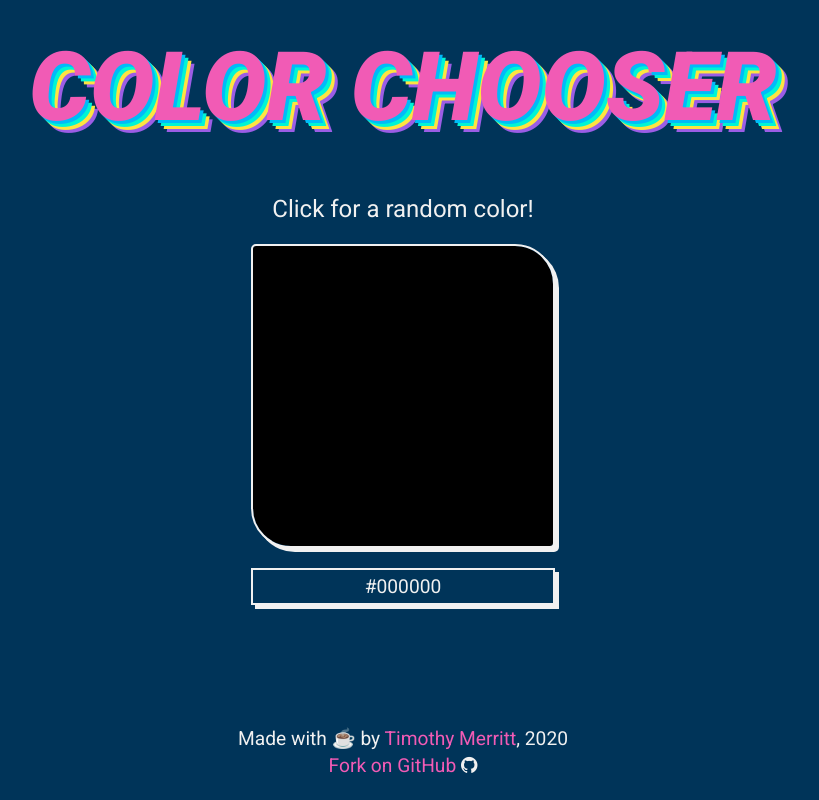
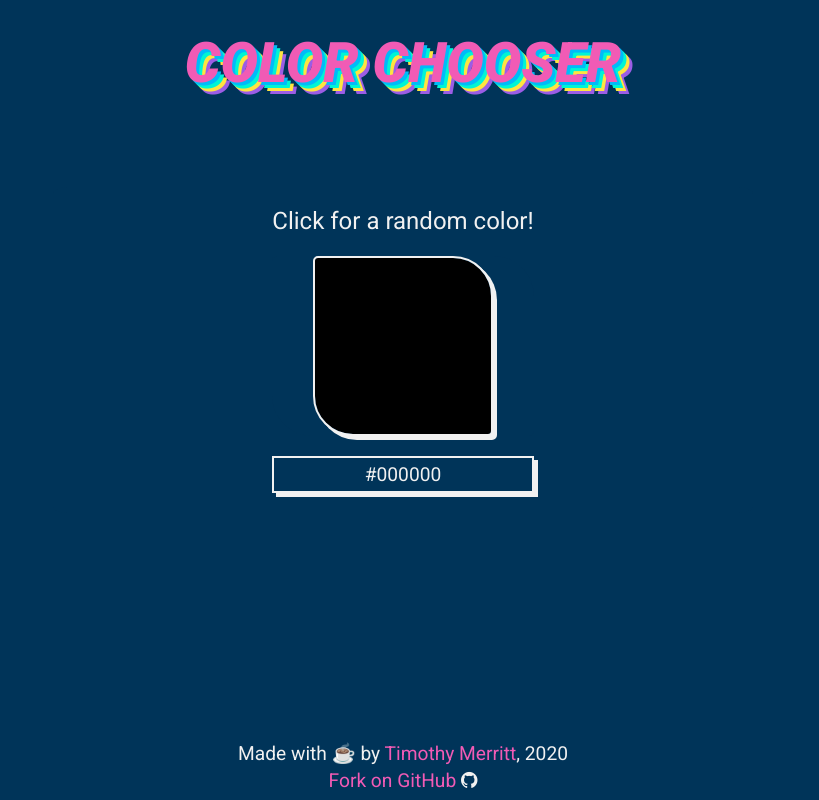
Before and after one commit to timmybytes/color-chooser, a React (Create React App) app: page / in a window 1280 px wide. Shown: the whole page, without its empty margins (237-1056 px from the left). Built offline with nearby package versions, Linux system fonts and the light colour scheme.

Commit message:
Work-in-progress breakpoints

```diff
--- a/src/index.css
+++ b/src/index.css
@@ -1,10 +1,10 @@
 .footer {
   color: #f1f1f1;
-  position: absolute;
+  position: fixed;
   left: 0;
   bottom: 0;
   width: 100%;
-  margin-bottom: 20px;
+  padding-bottom: 5px;
   text-align: center;
   line-height: 1.4;
   z-index: 1;
@@ -46,13 +46,13 @@
       -ms-flex-align: center;
           align-items: center;
   width: 80%;
-  -webkit-box-pack: start;
-      -ms-flex-pack: start;
-          justify-content: start;
+  -webkit-box-pack: center;
+      -ms-flex-pack: center;
+          justify-content: center;
   position: relative;
 }
 
-.header__img {
+.header .header__img {
   display: none;
   -ms-flex-preferred-size: 20%;
       flex-basis: 20%;
@@ -64,13 +64,9 @@
   max-width: 120px;
   max-height: 120px;
   margin: 0 auto 0 auto;
-  position: absolute;
-  top: 20%;
-  bottom: 25%;
-  left: 5%;
 }
 
-.header__title {
+.header .header__title {
   -ms-grid-column-align: left;
       justify-self: left;
   display: inline-block;
@@ -81,6 +77,85 @@
   color: #f15bb5;
   background: #003459;
   text-shadow: 3px 3px #00bbf9, 6px 6px #00f5d4, 9px 9px #fee440, 12px 12px #9b5de5;
+}
+
+* {
+  -webkit-box-sizing: border-box;
+          box-sizing: border-box;
+  margin: 0 auto;
+  padding: 0;
+  line-height: 1.2;
+  font-family: "Roboto", Arial, Helvetica, sans-serif;
+  text-align: center;
+  font-weight: 400;
+  color: #f1f1f1;
+  background: #003459;
+  z-index: 1;
+}
+
+.fa-palette {
+  color: red;
+}
+
+.card {
+  display: -webkit-box;
+  display: -ms-flexbox;
+  display: flex;
+  -webkit-box-orient: vertical;
+  -webkit-box-direction: normal;
+      -ms-flex-flow: column nowrap;
+          flex-flow: column nowrap;
+  max-height: 600px;
+  max-width: 700px;
+  margin: 40px auto;
+  border-radius: 2%;
+}
+
+.card .card__outer-container {
+  display: -webkit-box;
+  display: -ms-flexbox;
+  display: flex;
+  -webkit-box-orient: vertical;
+  -webkit-box-direction: normal;
+      -ms-flex-flow: column nowrap;
+          flex-flow: column nowrap;
+}
+
+.card .card__outer-container .card__tagline {
+  color: #f1f1f1;
+  margin-bottom: 20px;
+  font-size: 1.5rem;
+}
+
+.card .card__outer-container .card__inner-container {
+  border-radius: 5px 40px;
+  min-width: 100%;
+}
+
+.card .card__outer-container .card__inner-container .card__color-swatch {
+  border: 2px solid #f1f1f1;
+  -webkit-box-shadow: 4px 4px #f1f1f1;
+          box-shadow: 4px 4px #f1f1f1;
+  -ms-flex-item-align: start;
+      -ms-grid-row-align: start;
+      align-self: start;
+  border-radius: 5px 40px;
+  background-clip: padding-box;
+  background-color: #000000;
+  height: 180px;
+  width: 180px;
+}
+
+.card .card__outer-container .card__color-code {
+  border: 2px solid #f1f1f1;
+  -webkit-box-shadow: 4px 4px #f1f1f1;
+          box-shadow: 4px 4px #f1f1f1;
+  margin: 20px 0;
+  padding: 5px 0;
+  font-size: 1.2rem;
+  font-weight: 400;
+  text-transform: uppercase;
+  color: #f1f1f1;
 }
 
 @media (min-width: 320px) and (min-height: 568px) {
@@ -104,10 +179,35 @@
   }
 }
 
+@media only screen and (min-width: 500px) {
+  .card {
+    margin: 80px auto;
+  }
+  .card .card__color-swatch {
+    height: 300px;
+    width: 300px;
+  }
+  .card .card__color-code {
+    margin: 10px 0;
+    padding: 10px 0;
+  }
+  .card .card__tagline {
+    margin: 20px 0;
+    font-size: 2.2rem;
+  }
+}
+
 @media (min-width: 700px) {
   .header__title {
     font-size: 5rem;
     padding: 140px 0 10px;
+  }
+}
+
+@media (min-width: 812px) and (min-height: 375px) {
+  .header__title {
+    font-size: 3.8rem;
+    padding: 10px 0 10px;
   }
 }
 
@@ -118,109 +218,6 @@
   }
 }
 
-* {
-  margin: 0 auto;
-  padding: 0;
-  line-height: 1.2;
-  font-family: "Roboto", Arial, Helvetica, sans-serif;
-  text-align: center;
-  font-weight: 400;
-  color: #f1f1f1;
-  z-index: 1;
-}
-
-.fa-palette {
-  color: red;
-}
-
-.card {
-  display: -webkit-box;
-  display: -ms-flexbox;
-  display: flex;
-  -webkit-box-orient: vertical;
-  -webkit-box-direction: normal;
-      -ms-flex-flow: column nowrap;
-          flex-flow: column nowrap;
-  max-height: 600px;
-  max-width: 700px;
-  margin: 40px auto;
-  border-radius: 2%;
-}
-
-@media (min-width: 500) {
-  .card {
-    margin: 80px auto;
-  }
-}
-
-.card .card__outer-container {
-  display: -webkit-box;
-  display: -ms-flexbox;
-  display: flex;
-  -webkit-box-orient: vertical;
-  -webkit-box-direction: normal;
-      -ms-flex-flow: column nowrap;
-          flex-flow: column nowrap;
-}
-
-.card .card__outer-container .card__tagline {
-  color: #f1f1f1;
-  margin-bottom: 20px;
-  font-size: 1.5rem;
-}
-
-@media (min-width: 500) {
-  .card .card__outer-container .card__tagline {
-    margin: 20px 0;
-    font-size: 2.2rem;
-  }
-}
-
-.card .card__outer-container .card__inner-container {
-  border-radius: 5px 40px;
-  min-width: 100%;
-}
-
-.card .card__outer-container .card__inner-container .card__color-swatch {
-  border: 2px solid #f1f1f1;
-  -webkit-box-shadow: 4px 4px #f1f1f1;
-          box-shadow: 4px 4px #f1f1f1;
-  -ms-flex-item-align: start;
-      -ms-grid-row-align: start;
-      align-self: start;
-  border-radius: 5px 40px;
-  background-clip: padding-box;
-  background-color: #000000;
-  height: 180px;
-  width: 180px;
-}
-
-@media only screen and (min-width: 500px) {
-  .card .card__outer-container .card__inner-container .card__color-swatch {
-    height: 300px;
-    width: 300px;
-  }
-}
-
-.card .card__outer-container .card__color-code {
-  border: 2px solid #f1f1f1;
-  -webkit-box-shadow: 4px 4px #f1f1f1;
-          box-shadow: 4px 4px #f1f1f1;
-  margin: 20px 0;
-  padding: 5px 0;
-  font-size: 1.2rem;
-  font-weight: 400;
-  text-transform: uppercase;
-  color: #f1f1f1;
-}
-
-@media (min-width: 500) {
-  .card .card__outer-container .card__color-code {
-    margin: 10px 0;
-    padding: 10px 0;
-  }
-}
-
 .app {
   background-color: #003459;
   height: 100vh;
--- /dev/null
+++ b/src/sass/_app.scss
@@ -0,0 +1,5 @@
+.app {
+  background-color: $ColorAccent;
+  height: 100vh;
+  width: 100vw;
+}
--- a/src/sass/_card.scss
+++ b/src/sass/_card.scss
@@ -11,9 +11,6 @@
   max-width: 700px;
   margin: 40px auto;
   border-radius: 2%;
-  @media (min-width: 500) {
-    margin: 80px auto;
-  }
   .card__outer-container {
     display: flex;
     flex-flow: column nowrap;
@@ -21,10 +18,6 @@
       color: $ColorLight;
       margin-bottom: 20px;
       font-size: 1.5rem;
-      @media (min-width: 500) {
-        margin: 20px 0;
-        font-size: 2.2rem;
-      }
     }
     .card__inner-container {
       border-radius: 5px 40px;
@@ -38,10 +31,6 @@
         background-color: #000000;
         height: 180px;
         width: 180px;
-        @media only screen and (min-width: 500px) {
-          height: 300px;
-          width: 300px;
-        }
       }
     }
     .card__color-code {
@@ -53,10 +42,6 @@
       font-weight: 400;
       text-transform: uppercase;
       color: $ColorLight;
-      @media (min-width: 500) {
-        margin: 10px 0;
-        padding: 10px 0;
-      }
     }
   }
 }
--- a/src/sass/_footer.scss
+++ b/src/sass/_footer.scss
@@ -2,11 +2,11 @@
 
 .footer {
   color: $ColorLight;
-  position: absolute;
+  position: fixed;
   left: 0;
   bottom: 0;
   width: 100%;
-  margin-bottom: 20px;
+  padding-bottom: 5px;
   text-align: center;
   line-height: 1.4;
   z-index: 1;
--- a/src/sass/_header.scss
+++ b/src/sass/_header.scss
@@ -6,10 +6,10 @@
   flex-wrap: nowrap;
   align-items: center;
   width: 80%;
-  justify-content: start;
+  justify-content: center;
   position: relative;
   // ! Fix Alignment with Header
-  &__img {
+  .header__img {
     display: none;
     flex-basis: 20%;
     align-self: center;
@@ -17,14 +17,12 @@
     max-width: 120px;
     max-height: 120px;
     margin: 0 auto 0 auto;
-    position: absolute;
-    top: 20%;
-    bottom: 25%;
-    left: 5%;
+    // position: absolute;
+    // top: 20%;
+    // bottom: 25%;
+    // left: 5%;
   }
-  &__title {
-    // flex-basis: 20%;
-    // width: 50%;
+  .header__title {
     justify-self: left;
     display: inline-block;
     text-align: center;
@@ -34,26 +32,5 @@
     color: $ColorBrand;
     background: $ColorDark;
     text-shadow: 3px 3px #00bbf9, 6px 6px #00f5d4, 9px 9px #fee440, 12px 12px #9b5de5;
-    // padding: 80px 0 10px;
-    @media (min-width: 320px) and (min-height: 568px) {
-      font-size: 3rem;
-      padding: 20px 0 10px;
-    }
-    @media (min-width: 375px) and (min-height: 667px) {
-      font-size: 3.8rem;
-      padding: 50px 0 10px;
-    }
-    @media (min-width: 375px) and (min-height: 812px) {
-      font-size: 3.8rem;
-      padding: 120px 0 10px;
-    }
-    @media (min-width: 700px) {
-      font-size: 5rem;
-      padding: 140px 0 10px;
-    }
-    @media (min-width: 850px) {
-      font-size: 6rem;
-      padding: 30px 0 10px;
-    }
   }
 }
--- /dev/null
+++ b/src/sass/_queries.scss
@@ -0,0 +1,53 @@
+@media (min-width: 320px) and (min-height: 568px) {
+  .header__title {
+    font-size: 3rem;
+    padding: 20px 0 10px;
+  }
+}
+@media (min-width: 375px) and (min-height: 667px) {
+  .header__title {
+    font-size: 3.8rem;
+    padding: 50px 0 10px;
+  }
+}
+@media (min-width: 375px) and (min-height: 812px) {
+  .header__title {
+    font-size: 3.8rem;
+    padding: 120px 0 10px;
+  }
+}
+@media only screen and (min-width: 500px) {
+  .card {
+    margin: 80px auto;
+    .card__color-swatch {
+      height: 300px;
+      width: 300px;
+    }
+    .card__color-code {
+      margin: 10px 0;
+      padding: 10px 0;
+    }
+    .card__tagline {
+      margin: 20px 0;
+      font-size: 2.2rem;
+    }
+  }
+}
+@media (min-width: 700px) {
+  .header__title {
+    font-size: 5rem;
+    padding: 140px 0 10px;
+  }
+}
+@media (min-width: 812px) and (min-height: 375px) {
+  .header__title {
+    font-size: 3.8rem;
+    padding: 10px 0 10px;
+  }
+}
+@media (min-width: 850px) {
+  .header__title {
+    font-size: 6rem;
+    padding: 30px 0 10px;
+  }
+}
--- a/src/sass/_resets.scss
+++ b/src/sass/_resets.scss
@@ -1,4 +1,5 @@
 * {
+  box-sizing: border-box;
   margin: 0 auto;
   padding: 0;
   line-height: 1.2;
@@ -6,5 +7,6 @@
   text-align: center;
   font-weight: 400;
   color: #f1f1f1;
+  background: $ColorAccent;
   z-index: 1;
 }
--- a/src/sass/index.scss
+++ b/src/sass/index.scss
@@ -3,9 +3,5 @@
 @import "./resets";
 @import "./card";
 @import "./colors";
-
-.app {
-  background-color: $ColorAccent;
-  height: 100vh;
-  width: 100vw;
-}
+@import "./queries";
+@import "./app";
```
Also changed, not shown: 1 other file (tests, documents, lock files or other folders).
